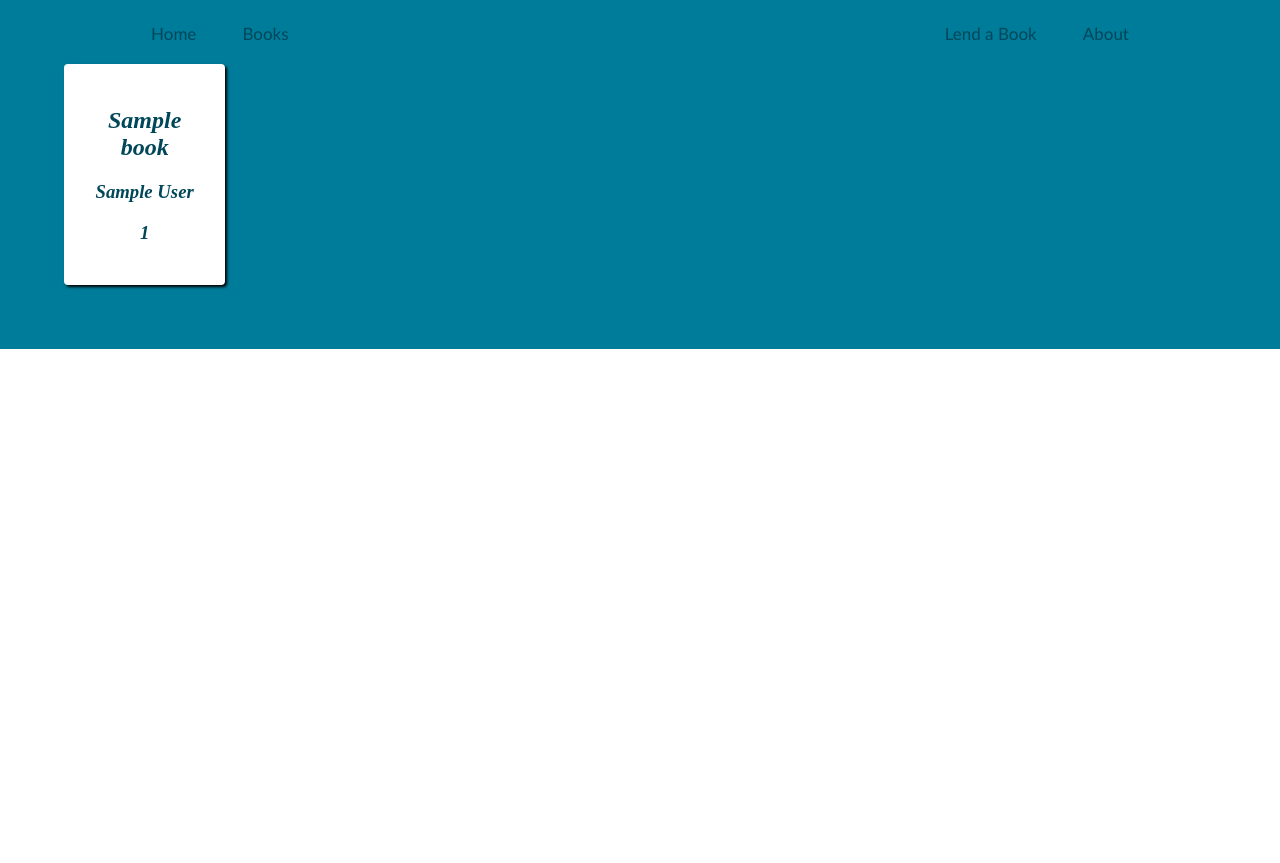
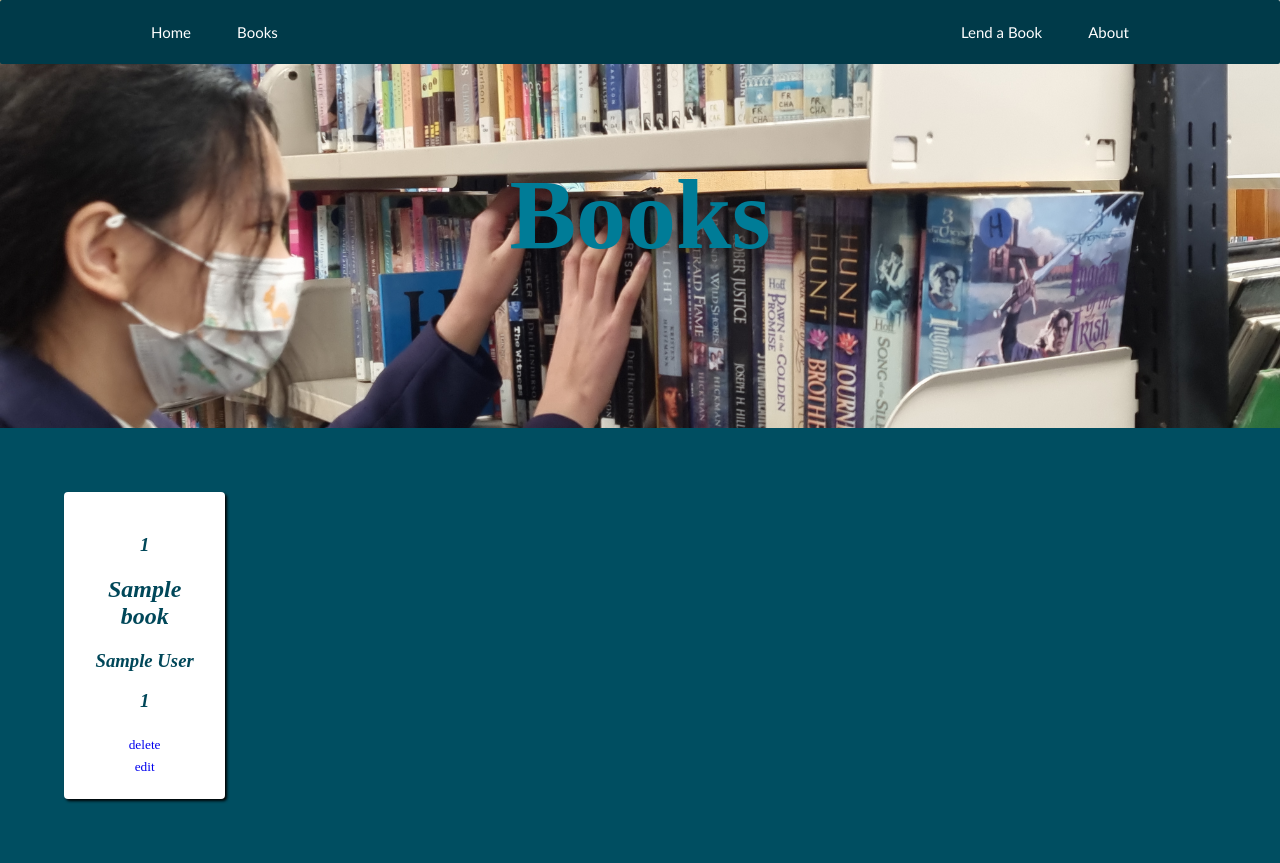
Before and after one commit to aeirou/DIgi-1.3-and-1.4-Assesement-2022, a Flask app: page /books in a window 1280 px wide. Before the commit the page ends 349 px from the top, so only its background shows below. Run offline with Flask 2, Linux system fonts and the light colour scheme; tables that the repository leaves empty hold one stand-in row (values such as "Sample post").

Commit message:
checkpoint 1 for the end

```diff
--- a/website/models.py
+++ b/website/models.py
@@ -1,5 +1,4 @@
 #this is where the database is stored - tables, info
-from email.policy import default
 from time import timezone
 from . import db
 from datetime import datetime
@@ -14,7 +13,6 @@ class Book(db.Model): #the whole table
       db.Integer,
       primary_key=True
     )
-
     title = db.Column( #title of the books
       db.String(255),
       nullable=False,
--- a/website/static/style.css
+++ b/website/static/style.css
@@ -16,11 +16,14 @@ body, html {
 .frontpage .text {
   padding-top: 20%;
   text-align: center;
+  text-decoration: none;
 }
-.text h1 , a {
+.text h1  {
   color: #007c97 ;
   font-size: 100px;
   font-family:'Gill Sans', 'Gill Sans MT', Calibri, 'Trebuchet MS', sans-serif;
+}
+.text a {
   text-decoration: none;
 }
 /* --------------------frontpage-------------------- */
@@ -53,14 +56,15 @@ body, html {
 /* --------------------nav-------------------- */
 .navbar {
   overflow: hidden;
-  background-color: transparent;
+  background-color: #003a49;
   position: fixed;
   top: 0;
   width: 100%;
+  border-radius: 2px 2px 2px;
 }
 .navbar a {
-  color: #004759;
-  font-size: 17px;
+  color: white;
+  font-size: 15px;
   font-family:'Gill Sans', 'Gill Sans MT', Calibri, 'Trebuchet MS', sans-serif
 }
 .nav_left {
@@ -81,16 +85,25 @@ body, html {
   margin: 2%;
   text-decoration: none;
 }
-
-.navbat a:hover {
-  background-color: #c3a68b;
-}
 /* --------------------nav-------------------- */
 
 /* --------------------/books-------------------- */
-
 .bookbody {
-  background-color: #007c9b;
+  background-color: #004e61;
+}
+.book_frontimage {
+  background-image: url('/static/img/bookfooter.jpg');
+  height: 100%;
+  background-repeat: no-repeat;
+  background-position: center;
+  background-position: fixed;
+  background-size: cover;
+  padding: 7%;
+}
+.book_frontimage h1 {
+  font-size: 100px;
+  text-align: center;
+  color: #007c97;
 }
 .books {
   padding: 5%;
@@ -98,8 +111,9 @@ body, html {
   justify-content: space-between;
   display: flex;
   align-items: center;
+  text-decoration: none;
 }
-.single_books {
+.single_books  {
   padding: 2%;
   width: 10%;
   height: 10%;
@@ -111,6 +125,10 @@ body, html {
 .single_books h2, h3 {
   font-style: italic;
   color: #004759;
+  text-decoration: none;
+}
+.single_books a {
+  text-decoration: none;
 }
 /* --------------------/books-------------------- */
 
--- a/website/templates/books.html
+++ b/website/templates/books.html
@@ -3,22 +3,34 @@
 {% block title %} Library - Books {% endblock %} <!-- adds title to the page -->
 
 {% block content%} <!-- prints the content inside of it -->
-<body>
-<div class="bookbody">
+<body class="bookbody">
+<footer>
+    <div class="book_frontimage">
+        <h1>Books</h1>
+    </div>
+</footer>
     <div class="bookrows">
     {% if books %}<!-- #if theres books in the database, it will print it -->
     <div class="books"> <!-- #the box of the books -->
         {%for book in books%}
-        <div class="single_books"> <!-- #individual books -->
-            <h2>{{book.title}}</h2>
-            <h3>{{book.author}}</h3>
-            <h3>{{book.isbn}}</h3>
-        </div>
+                <div class="single_books"> <!-- #individual books -->
+                    <a href="/borrow_book">
+                        <h3>{{book.id}}</h3>
+                        <h2>{{book.title}}</h2>
+                        <h3>{{book.author}}</h3>
+                        <h3>{{book.isbn}}</h3>
+                    </a>
+                        <a href="{{url_for('views.delete')}}">
+                            <sub>delete</sub>
+                        </a> <br>
+                        <a href="{{url_for('views.edit', book_id=book.id)}}">
+                            <sub>edit</sub>
+                        </a>
+                </div>
     {%endfor%}
     </div>
     </div>
 {%endif%}
-</div>
 </body>
 
 {% endblock %}
--- a/website/templates/borrow_book.html
+++ b/website/templates/borrow_book.html
@@ -13,7 +13,7 @@
         <label for="isbn">Email:</label><br>
         <input type="isbn " id="isbn" name="email" placeholder="'random@gmail.com'"><br>
         <label for="isbn">Phone Number:</label><br>
-        <input type="isbn " id="isbn" name="phn_num" placeholder="'0220040055'"><br>
+        <input type="isbn " id="isbn" name="phn_num" placeholder="'+6420040055'"><br>
         <input type="submit" value="Submit">
     </form>
 </div>
--- a/website/templates/search.html
+++ b/website/templates/search.html
@@ -13,6 +13,10 @@
           <div >
             <h5 class="">{{ result.title }}</h5>
             <h6 class="">{{ result.author }}</h6>
+            <h6 class="">{{ result.isbn }}</h6>
+            <h6 class="">{{ result.id }}</h6>
+
+
           </div>
         </div>
       {% endfor %}
--- a/website/views.py
+++ b/website/views.py
@@ -1,21 +1,22 @@
 #the routes - where the visitor can go into
-from curses import longname
 from flask import Blueprint, render_template, redirect, request, url_for, flash
-from .models import Book
 from . import db
+from .models import Book, Borrowed_Books, Borrower
 
 views = Blueprint('views', __name__) #Blueprint is not an actual application - needs to be registered
 
 @views.route('/', methods=['GET', 'POST'])
 def home():
-    if request.method == 'POST':
-      term = request.form.get('search') #takes what the person is searching
+  books = Book.query.limit(4).all()
 
-      return redirect(url_for('views.search', searchterm=term)) #redirects them to the page to see what they searched for
+  if request.method == 'POST':
+    term = request.form.get('search') #takes what the person is searching
 
-    books = Book.query.limit(4).all()
+    return redirect(url_for('views.search', searchterm=term)) #redirects them to the page to see what they searched for
 
-    return render_template('home.html' , books=books)
+
+
+  return render_template('home.html' , books=books)
 
 @views.route('/lend', methods=['GET', 'POST'])
 def lend():
@@ -35,8 +36,7 @@ def lend():
 def search(searchterm):
   term = "%{}%".format(searchterm)
 
-  search = Book.query.filter((Book.title.like(term)) | (Book.author.like(term)) | (Book.isbn.like(term))).all()
-
+  search = Book.query.filter(Book.title.like(term)) | (Book.author.like(term)) | (Book.isbn.like(term)).all()
 
   return render_template('search.html', results=search, searchterm=searchterm)
 
@@ -49,13 +49,55 @@ def books():
 @views.route('/borrow_book' ,  methods=['GET', 'POST'])
 def borrow_book():
   if request.method == 'POST':
-        fname = request.form.get('fname')
-        lname = request.form.get('lname')
-        email = request.form.get('email')
-        phn_num = request.form.get('phn_num')
+      fname = request.form.get('fname')
+      lname = request.form.get('lname')
+      email = request.form.get('email')
+      ph_number = request.form.get('phn_num')
 
-  return render_template('borrow_book.html')
+      borrower = Borrower(fname=fname, lname=lname, email=email, ph_number=ph_number)
+      db.session.add(borrower)
+      db.session.commit()
 
+  list = db.session.query(Borrowed_Books, Book)\
+    .filter(Borrowed_Books.id_borrower == borrower.id)\
+    .outerjoin(Borrowed_Books, Borrowed_Books.id_book == Book.id)\
+    .add_columns(Book.id, Book.title, Book.author)\
+    .filter(Book.id == Borrowed_Books.id_book).all()
+
+  return render_template('borrow_book.html', list=list)
+
+@views.route('/delete', methods=['GET', 'POST'])
+def delete():
+  if request.method == 'POST':
+      title = request.form.get('title')
+      author = request.form.get('author')
+      isbn = request.form.get('isbn')
+
+      book = Book.query.filter_by(title = title).filter_by(author = author).filter_by(isbn = isbn).first()
+      db.session.delete(book)
+      db.session.commit()
+      return redirect(url_for('views.books')) #redirects to the book page
+
+  return render_template('delete.html')
+
+@views.route('/edit/<int:book_id>', methods=['GET', 'POST'])
+def edit(book_id):
+
+  book = Book.query.get_or_404(book_id)
+
+  if request.method == 'POST':
+      title = request.form.get('title')
+      author = request.form.get('author')
+      isbn = request.form.get('isbn')
+
+      book.title = title
+      book.author = author
+      book.isbn = isbn
+
+      db.session.add(book)
+      db.session.commit()
+
+  return render_template('edit.html', book=book)
 
 # @app.route('/home')
 # def search():
```
Also changed, not shown: website/__init__.py (+3 -6 lines), website/templates/delete.html (added, +20 -0 lines), website/templates/edit.html (added, +20 -0 lines), website/templates/home.html (+12 -4 lines), requirements.txt (added), website/static/img/bookfooter.jpg (added), 3 other files.
